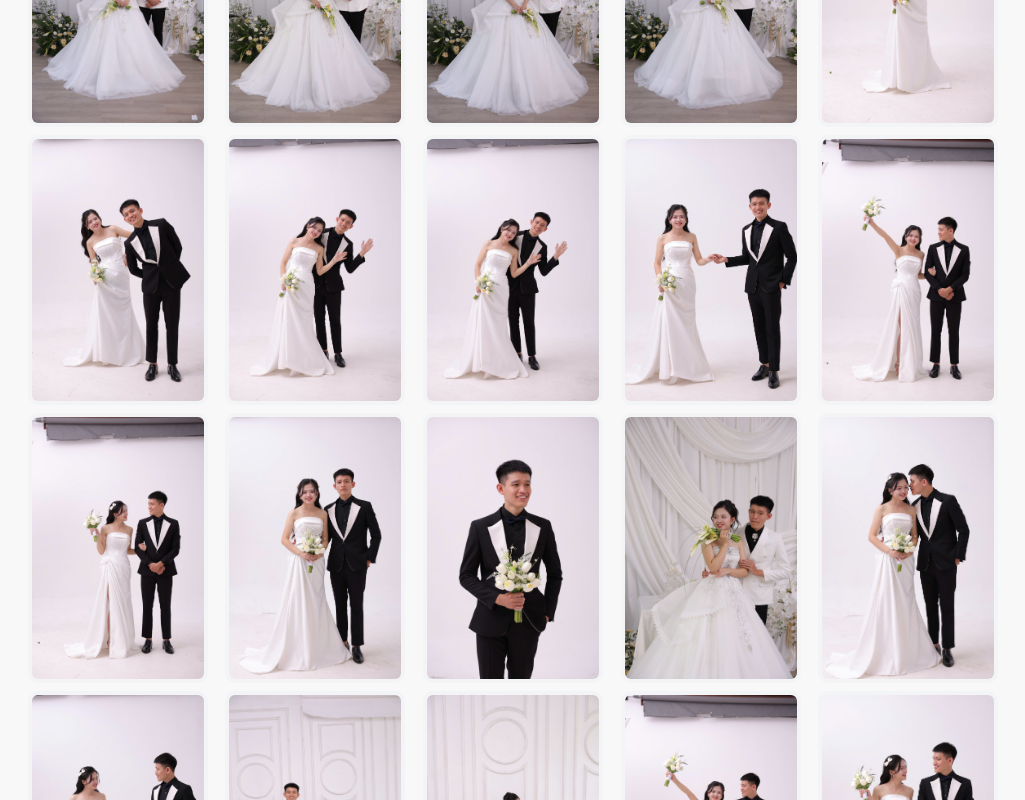
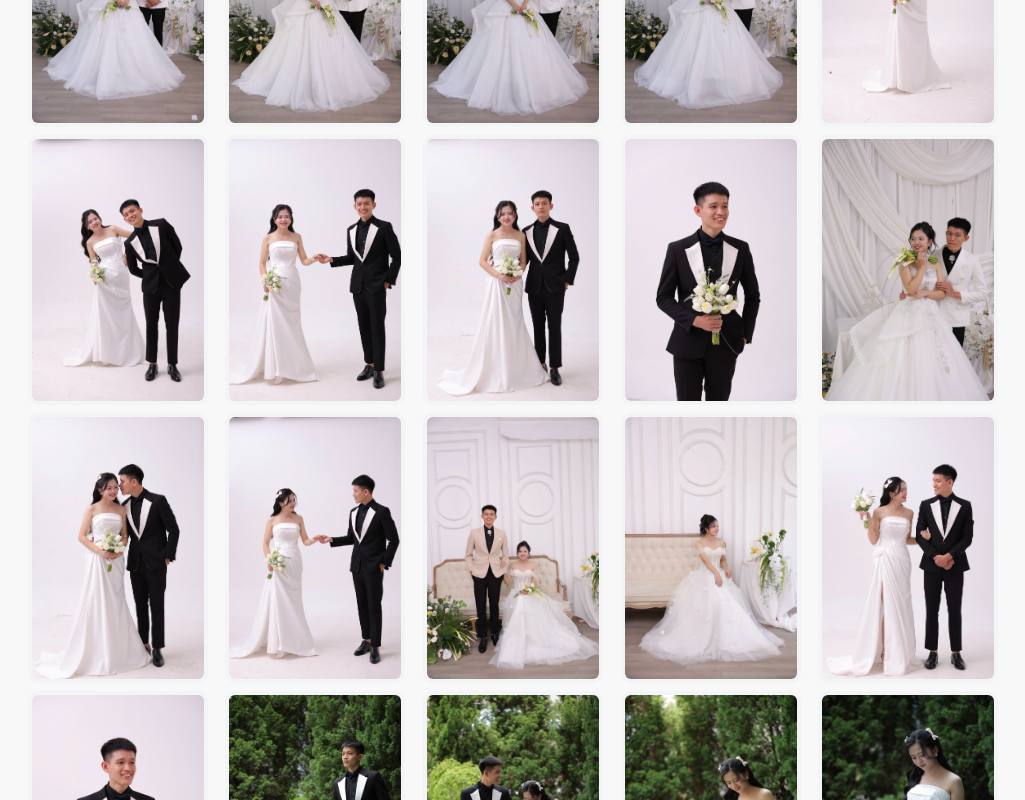
Before and after one commit to luongpn/wedding, a Next.js app: page / in a window 1280 px wide. Shown: the part 4400-5200 px from the top of the page, without its empty margins (127-1152 px from the left). Built offline with nearby package versions, Linux system fonts and the light colour scheme; a web font is replaced by a local one.

Commit message:
feat: add filter

```diff
--- a/src/app/components/images.tsx
+++ b/src/app/components/images.tsx
@@ -29,7 +29,9 @@ const Images = () => {
       </div>
 
       <div className="grid grid-cols-5 max-xl:grid-cols-4 max-sm:grid-cols-2 gap-2 px-[150px] max-sm:px-[5px] max-md:grid-cols-4 max-md:px-[50px]">
-        {Array.from({ length: 49 }, (_, i) => i + 1).map((i) => (
+        {Array.from({ length: 49 }, (_, i) => i + 1)
+          .filter((x) => ![25, 26, 22, 23, 34].includes(x))
+          .map((i) => (
             <motion.div
               key={i}
               whileHover={{
@@ -49,7 +51,8 @@ const Images = () => {
               <img
                 src={`/gallery/${i}.jpg`}
                 style={{
-                boxShadow: "box-shadow: rgba(149, 157, 165, 0.2) 0px 8px 24px",
+                  boxShadow:
+                    "box-shadow: rgba(149, 157, 165, 0.2) 0px 8px 24px",
                 }}
                 className="h-[270px] w-[180px] rounded-[10px] border-[4px] border-gray-100 object-cover"
               />
```
Lines whose indentation alone changed are shown as unchanged.
